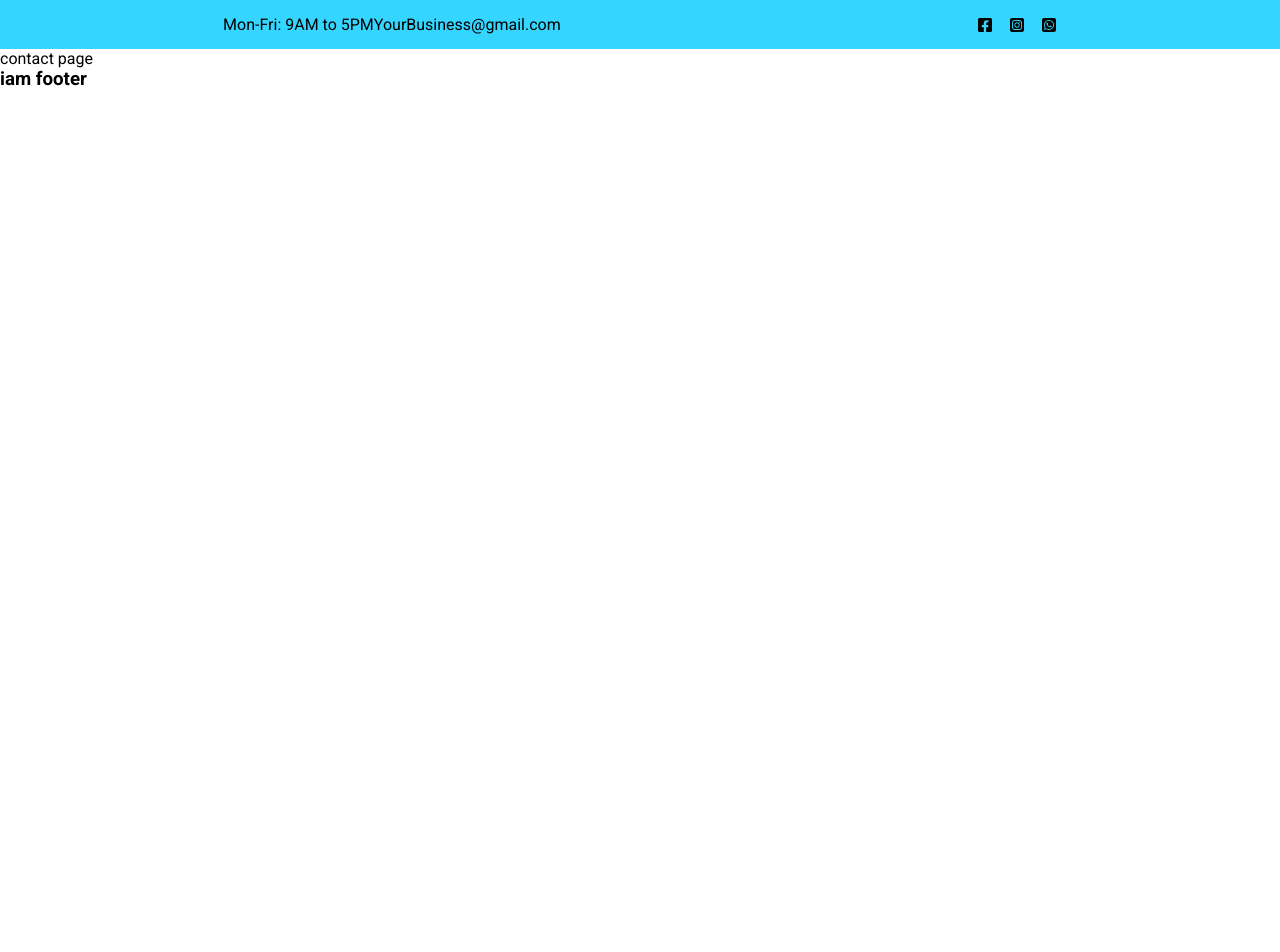
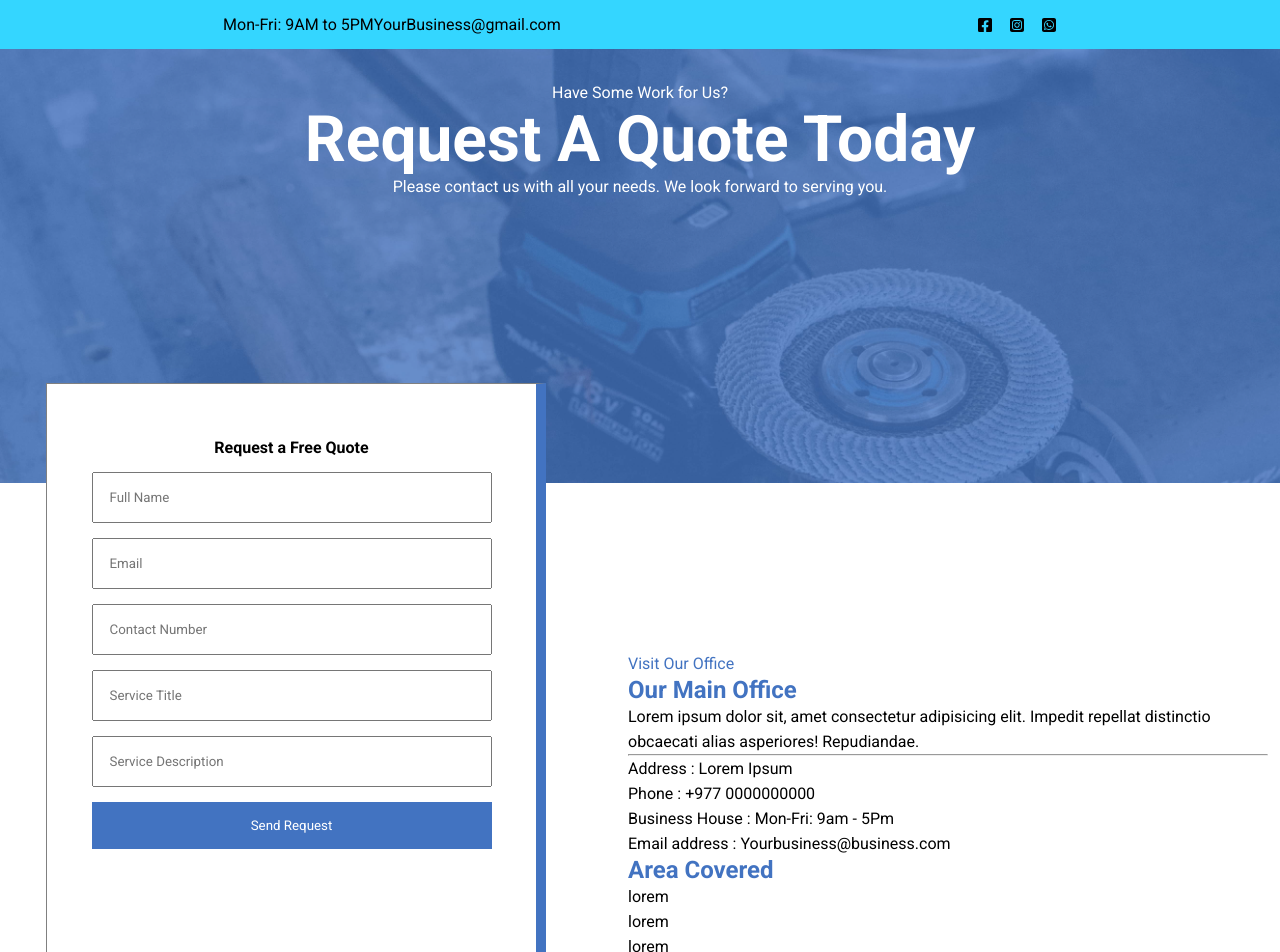
Before and after one commit to Suniel1921/uptechAssignment, a React app: page /contact in a window 1280 px wide. Shown: the top 952 px of the page. Before the commit the page ends 800 px from the top, so only its background shows below. Built offline with nearby package versions, Linux system fonts and the light colour scheme; the HTML template or start-up script is replaced by a standard one.

Commit message:
add midea query

```diff
--- a/package.json
+++ b/package.json
@@ -13,7 +13,9 @@
     "react": "^18.2.0",
     "react-dom": "^18.2.0",
     "react-icons": "^5.1.0",
-    "react-router-dom": "^6.23.0"
+    "react-router-dom": "^6.23.0",
+    "react-slick": "^0.30.2",
+    "slick-carousel": "^1.8.1"
   },
   "devDependencies": {
     "@types/react": "^18.2.66",
--- a/src/components/pages/Contact.jsx
+++ b/src/components/pages/Contact.jsx
@@ -1,12 +1,72 @@
-import React from 'react'
+import React from "react";
+import "./../pages/contact.css";
 
 const Contact = () => {
   return (
     <>
-    <div>contact page</div>
+      <div className="contact_container">
+        <div className="contact_section">
+          <div className="container">
+            <div className="contact_content">
+              <p>Have Some Work for Us?</p>
+              <h2 className="heading">Request A Quote Today</h2>
+              <p>
+                Please contact us with all your needs. We look forward to
+                serving you.
+              </p>
+            </div>
+          </div>
+        </div>
+      </div>
 
+      <div className="form_Section">
+        <div className="contact_left">
+          <form className="form">
+          <h4>Request a Free Quote</h4>
+            <input type="text" name="name" id="" placeholder="Full Name" />
+            <input type="email" name="email" id="" placeholder="Email" />
+            <input
+              type="number"
+              name="number"
+              id=""
+              placeholder="Contact Number"
+            />
+            <input
+              type="text"
+              name="serviceTitle"
+              id=""
+              placeholder="Service Title"
+            />
+            <input
+              type="text"
+              name="serviceDescription"
+              id=""
+              placeholder="Service Description"
+            />
+            <button className="contact_btn">Send Request</button>
+          </form>
+        </div>
+        <div className="contact_right">
+          <p className="para">Visit Our Office</p>
+          <h2>Our Main Office</h2>
+          <p>
+            Lorem ipsum dolor sit, amet consectetur adipisicing elit. Impedit
+            repellat distinctio obcaecati alias asperiores! Repudiandae.
+          </p>
+          <hr />
+          <p>Address : Lorem Ipsum</p>
+          <p>Phone : +977 0000000000</p>
+          <p>Business House : Mon-Fri: 9am - 5Pm</p>
+          <p>Email address : Yourbusiness@business.com</p>
+          <h2>Area Covered</h2>
+          <p>lorem</p>
+          <p>lorem</p>
+          <p>lorem</p>
+          <p>lorem</p>
+        </div>
+      </div>
     </>
-  )
-}
+  );
+};
 
-export default Contact
+export default Contact;
--- a/src/components/pages/Home.jsx
+++ b/src/components/pages/Home.jsx
@@ -4,6 +4,8 @@ import Navbar from "../Navbar";
 import About from "./About";
 import Services from "./Services";
 import Projects from "./Projects";
+import Testimonials from "./Testimonials";
+import Contact from "./Contact";
 
 const Home = () => {
   return (
@@ -40,6 +42,9 @@ const Home = () => {
       <div className="about_component"><About/></div>
       <div className="services_component"><Services/></div>
       <div className="projects_component"><Projects/></div>
+      <div className="projects_component"><Testimonials/></div>
+      <div className="projects_component"><Contact/></div>
+
 
 
 
--- a/src/components/pages/Projects.jsx
+++ b/src/components/pages/Projects.jsx
@@ -1,18 +1,56 @@
-import React from 'react'
-import './projects.css'
+// import React from 'react'
+// import './projects.css'
+
+// const Projects = () => {
+//   return (
+//     <>
+//     <div className='prodcjects_container'>
+//       <div className="project_section">
+//         <div className="project_content"></div>
+//         <div className='project_title'>
+//         <p>Honorable Mention</p>
+//         <h2>Featured Products</h2>
+//         <p>Some of the business project name required</p>
+
+//         <div className='projectList'>
+//           <div className='productImage'>
+//           <img src="/image/p4.jpg" alt="" />
+//           <img src="/image/p5.jpg" alt="" />
+//           <img src="/image/p6.jpg" alt="" />
+//           <img src="/image/p7.jpg" alt="" />
+//           </div>
+//         </div>
+//         </div>
+//       </div>
+
+//     </div>
+
+//     </>
+//   )
+// }
+
+// export default Projects
+
+
+
+
+
+import React from 'react';
+import './projects.css';
 
 const Projects = () => {
   return (
-    <>
-    <div className='prodcjects_container'>
+    <div className='projects_container'>
       <div className="project_section">
-        <div className="project_content"></div>
         <div className='project_title'>
           <p>Honorable Mention</p>
           <h2>Featured Products</h2>
-        <p>Some of the business project name required</p>
+          <p>Some of the business project names required</p>
+        </div>
 
         <div className='projectList'>
+          <div className='productImage'>
+            <div className="overlay"></div> {/* This is the overlay */}
             <img src="/image/p4.jpg" alt="" />
             <img src="/image/p5.jpg" alt="" />
             <img src="/image/p6.jpg" alt="" />
@@ -20,11 +58,8 @@ const Projects = () => {
           </div>
         </div>
       </div>
+    </div>
+  );
+};
 
-    </div>
-
-    </>
-  )
-}
-
-export default Projects
+export default Projects;
--- /dev/null
+++ b/src/components/pages/Testimonials.jsx
@@ -0,0 +1,73 @@
+import React from "react";
+import Slider from "react-slick";
+import "slick-carousel/slick/slick.css";
+import "slick-carousel/slick/slick-theme.css";
+import "./../pages/testimonials.css";
+import { Link, useNavigate } from "react-router-dom";
+
+const Testimonials = () => {
+  const navigate = useNavigate();
+  const testimonials = [
+    {
+      text: "Lorem ipsum dolor sit amet consectetur adipisicing elit. Molestiae ut eligendi, amet debitis, deserunt nisi assumenda quae voluptatum est nesciunt impedit velit dicta.",
+      user: "Test Test",
+      image: "./image/man.jpg",
+    },
+    {
+      text: "Lorem ipsum dolor sit amet consectetur adipisicing elit. Molestiae ut eligendi, amet debitis, deserunt nisi assumenda quae voluptatum est nesciunt impedit velit dicta.",
+      user: "Test Test",
+      image: "./image/man.jpg",
+    },
+    {
+      text: "Lorem ipsum dolor sit amet consectetur adipisicing elit. Molestiae ut eligendi, amet debitis, deserunt nisi assumenda quae voluptatum est nesciunt impedit velit dicta.",
+      user: "Test Test",
+      image: "./image/man.jpg",
+    },
+  ];
+
+  const settings = {
+    dots: true,
+    infinite: true,
+    speed: 1000,
+    slidesToShow: 1,
+    slidesToScroll: 1,
+    autoplay: true,
+    autoplaySpeed: 3000,
+  };
+
+  return (
+    <div className="container">
+      <div className="testimonials">
+        <div className="left_testimonial">
+          <p className="title">What our client say's</p>
+          <h2 className="heading">Client's Testimonials</h2>
+          <p>
+            Lorem, ipsum dolor sit amet consectetur adipisicing elit. Minus,
+            eligendi!
+          </p>
+        </div>
+        <div className="right_testimonial">
+
+
+          <Slider {...settings}>
+            {testimonials.map((testimonial, index) => (
+             <>
+              <div key={index} className="testimonialsCard">
+                <div className="testimonials_usersDetails">
+                  {/* <img className="testimonial_User" src={testimonial.image} alt="client image"/> */}
+                  <h2>{testimonial.user}</h2>
+                  <img className="rating" src={testimonial.rating} alt="" />
+                </div>
+                <p>{testimonial.text}</p>
+              </div>
+                <img className="clentImg" src={testimonial.image} alt="" />
+              </>
+            ))}
+          </Slider>
+        </div>
+      </div>
+    </div>
+  );
+};
+
+export default Testimonials;
--- /dev/null
+++ b/src/components/pages/contact.css
@@ -0,0 +1,101 @@
+.contact_container {
+    background-image: url('/image/p5.jpg');
+    background-size: cover;
+    background-position: center;
+    position: relative;
+}
+
+.contact_container::before {
+    content: "";
+    position: absolute;
+    top: 0;
+    left: 0;
+    width: 100%;
+    height: 100%;
+    background-color: var(--primaryColor);
+    /* background: rgb(2,0,36);
+background: radial-gradient(circle, rgba(2,0,36,1) 0%, rgba(0,212,255,1) 100%); */
+    z-index: 1;
+    opacity: 0.8;
+}
+
+.contact_section {
+    position: relative;
+    z-index: 2;
+}
+
+.contact_content {
+    text-align: center;
+    color: white;
+    height: 400px;
+    margin-top: 34px;
+}
+
+
+
+
+.form_Section{
+    display: flex;
+    justify-content: center;
+    align-items: center;
+    gap: 3rem;
+
+}
+
+/* .contact_left{
+    width: 50%;
+
+} */
+.contact_right{
+    width: 50%;
+}
+
+
+.contact_right p{
+    line-height: 25px;
+}
+.contact_right h2{
+    color: var(--primaryColor);
+
+}
+
+
+
+
+.form{
+    display: flex;
+    /* justify-content: center; */
+    align-items: center;
+    flex-direction: column;
+    gap: 15px;
+    margin: 34px;
+
+    height: 600px;
+    width: 500px;
+    border: 1px solid gray;
+
+    position: relative;
+    top: -134px;
+    background-color: white;
+    z-index: 2;
+    border-right: 10px solid var(--primaryColor);
+    border-bottom: 10px solid var(--primaryColor);
+
+}
+.form h4{
+    margin-top: 54px;
+}
+
+.form input{
+    width: 400px;
+    padding: 16px;
+}
+
+.form .contact_btn{
+    width: 400px;
+    background-color: var(--primaryColor);
+    padding: 16px;
+    border: none;
+    color: var(--textWhite);
+
+}
--- a/src/components/pages/home.css
+++ b/src/components/pages/home.css
@@ -1,5 +1,5 @@
 .home_container {
-    position: relative; /* Make sure the container is positioned */
+    position: relative;
     height: 80vh;
     background-image: url('/image/plumbing-home.jpg');
     background-size: cover;
@@ -13,15 +13,15 @@
     left: 0;
     width: 100%;
     height: 100%;
-    background-color: var(--primaryColor); /* Red color with 50% opacity */
-    z-index: 1; /* Ensure it's above the background image */
+    background-color: var(--primaryColor);
+    z-index: 1;
     opacity: .8;
 }
 
 
 .home_container .home_section {
-    position: relative; /* Ensure text appears above the overlay */
-    z-index: 2; /* Make sure it's above the overlay */
+    position: relative;
+    z-index: 2;
 }
 
 
@@ -40,6 +40,8 @@
     display: flex;
     justify-content: center;
     align-items: center;
+    height: 65vh;
+    gap: 4rem;
 }
 
 .childText{
@@ -54,10 +56,13 @@
 }
 
 
-.home_right img{
-    /* width: 400px;
-    height: 400px; */
-    width: 100%;
+.home_right img {
+    width: 364px;
+    height: 591px;
+    /* width: 100%; */
+    position: absolute;
+    top: 173px;
+    object-fit: cover;
 }
 
 
@@ -69,3 +74,20 @@
 .yrsExperience h2{
     color: var(--textWhite);
 }
+
+
+
+
+/* ---------------------media queries start--------------------- */
+
+@media screen and (max-widht: 1200px) {
+    .home_right img {
+        top: 76px;
+    }
+
+}
+
+
+
+
+/* ---------------------media queries end--------------------- */
--- a/src/components/pages/projects.css
+++ b/src/components/pages/projects.css
@@ -1,4 +1,4 @@
-.project_title{
+/* .project_title{
     text-align: center;
     margin-top: 50px;
     line-height: 40px;
@@ -9,8 +9,69 @@
     display: flex;
     justify-content: center;
     align-items: center;
+    position: relative;
 }
 .projectList img{
-    width: 134px;
-    height: 134px;
+    width: 400px;
+    height: 500px;
+
+
 }
+
+.projectList::before{
+    position: absolute;
+    content: '';
+    top: 0;
+    left: 0;
+    width: 100%;
+    background-color: red;
+    z-index: 1;
+    opacity: .9;
+
+}
+
+.productImage{
+    z-index: 2;
+}
+
+ */
+
+
+
+
+
+
+ .project_title {
+    text-align: center;
+    margin-top: 50px;
+    line-height: 40px;
+}
+
+.projectList {
+    display: flex;
+    justify-content: center;
+    align-items: center;
+    position: relative;
+}
+
+.productImage {
+    position: relative; /* Add this to ensure z-index works */
+    width: 100%;
+}
+
+.productImage img {
+    width: 400px;
+    height: 500px;
+    z-index: 2; /* Move the z-index here */
+}
+
+.overlay {
+    position: absolute;
+    top: 0;
+    left: 0;
+    width: 100%;
+    height: 100%; /* Set height to cover the entire container */
+    background: linear-gradient(to bottom, #020024, #00d4ff, #090979);
+    z-index: 1;
+    opacity: 0.5;
+}
--- a/src/components/pages/services.css
+++ b/src/components/pages/services.css
@@ -1,3 +1,8 @@
+.services_content{
+    margin-top: 54px;
+    line-height: 33px;
+}
+
 .card_container{
     display: flex;
     /* justify-content: center;
--- /dev/null
+++ b/src/components/pages/testimonials.css
@@ -0,0 +1,88 @@
+.testimonials {
+    /* margin-top: 54px; */
+    display: flex;
+    justify-content: space-around;
+    align-items: center;
+    gap: 4rem;
+    margin-top: 34px;
+  }
+
+  .left_testimonial {
+    width: 50%;
+  }
+  .right_testimonial {
+    width: 50%;
+  }
+  .left_testimonial img {
+    width: 80%;
+  }
+
+  .left_testimonial{
+    color: var(--secondayColor);
+  }
+
+
+  .testimonialsCard{
+      /* border: 1px solid gray; */
+      padding: 34px;
+      border-radius: 8px;
+  }
+
+  .rating{
+      width: 15%;
+      margin-bottom: 12px;
+  }
+  .testimonial_User{
+    width: 10%;
+    border-radius: 100%;
+
+  }
+
+  .testimonials_usersDetails{
+    display: flex;
+    justify-content: center;
+    align-items: center;
+    flex-direction: column;
+  }
+
+  .testimonialsCard a{
+    text-decoration: none;
+    font-size: 20px;
+    color: white;
+
+  }
+
+  .clentImg{
+    border-radius: 100%;
+    border: 6px solid var(--secondayColor);
+    width: 20%;
+  }
+
+  .testimonialsCard{
+    background-color: var(--secondayColor);
+  }
+
+
+
+
+  /* ***************************media queries*************************** */
+  @media screen and (max-width: 1100px) {
+    .testimonials{
+      flex-direction: column;
+    }
+    .left_testimonial {
+      width: 80%;
+    }
+    .right_testimonial {
+      width: 80%;
+    }
+
+  }
+
+
+  @media screen and (max-width: 600px) {
+    .secondryHeading {
+      font-size: 25px;
+  }
+
+  }
```
Also changed, not shown: 1 other file (tests, documents, lock files or other folders). Lines whose indentation alone changed are shown as unchanged.
